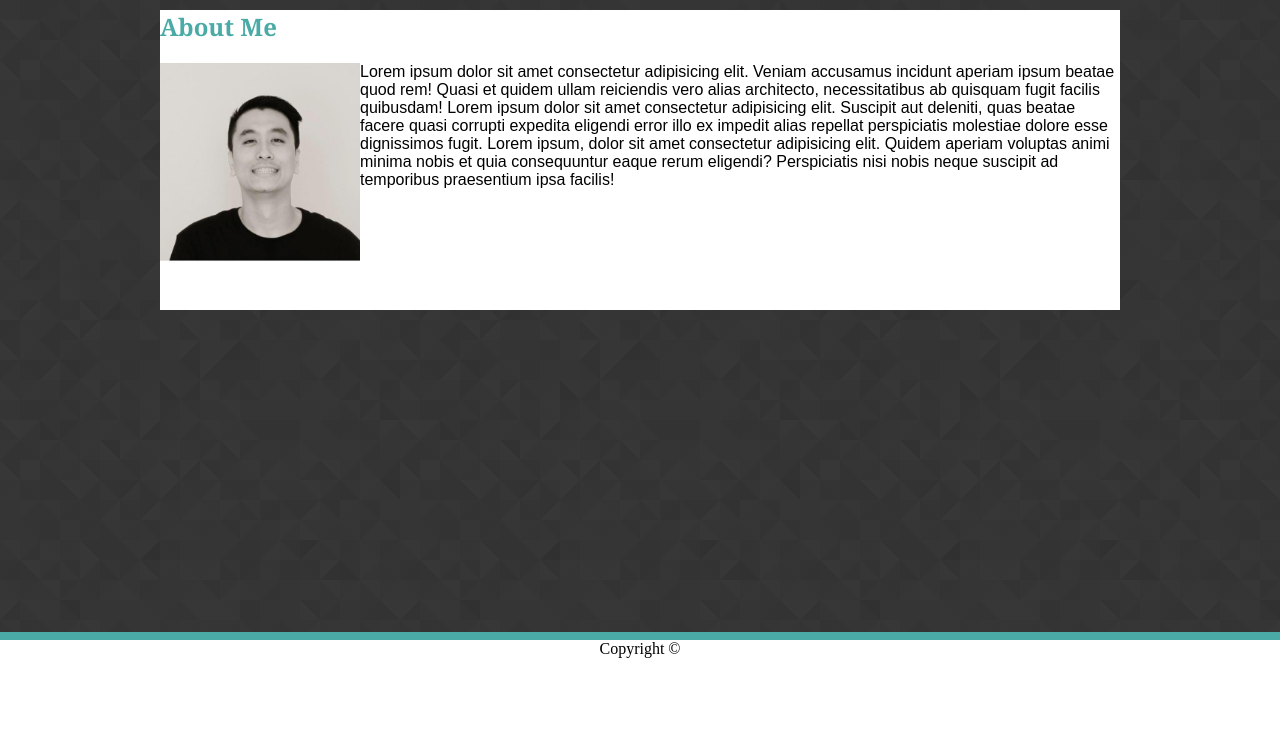
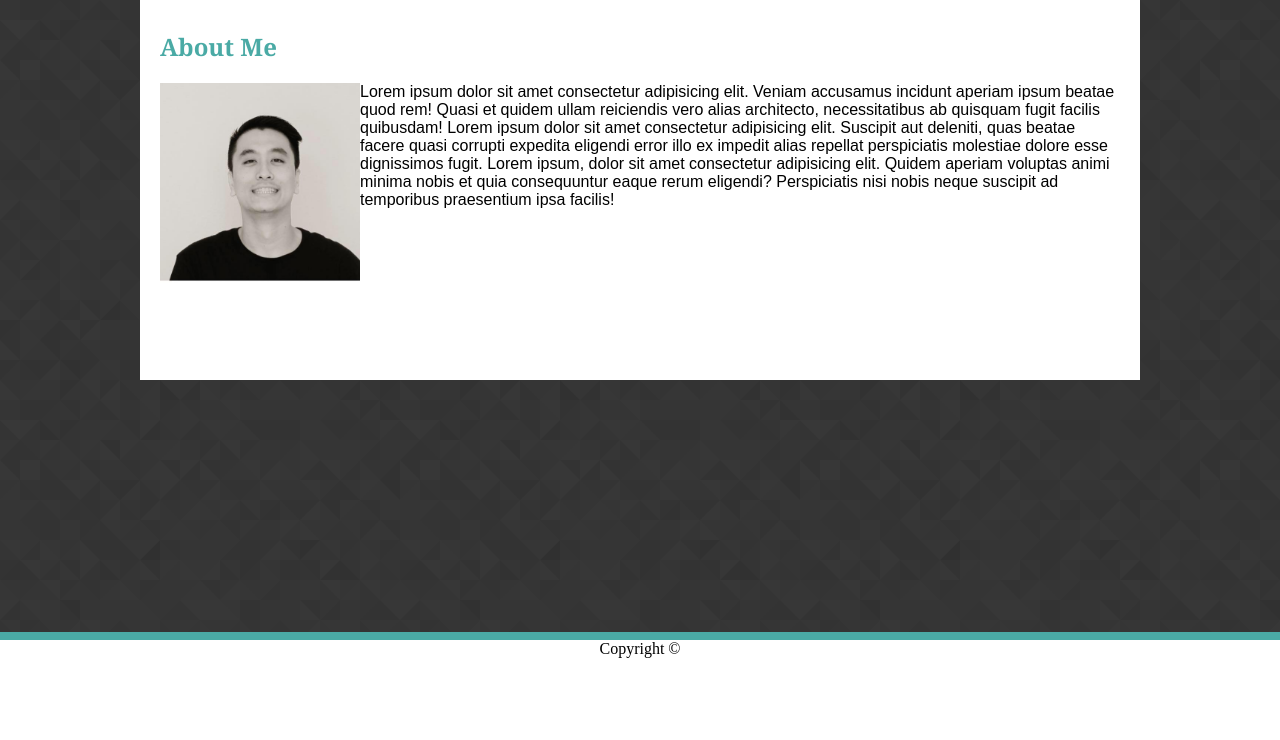
Before and after one commit to thejunglife/Basic-Portfolio, a plain HTML site: page index.html in a window 1280 px wide. Shown: the part 60-800 px from the top of the page. Drawn offline with Linux system fonts and the light colour scheme.

Commit message:
all complete

```diff
--- a/assets/css/style.css
+++ b/assets/css/style.css
@@ -63,7 +63,8 @@ p {
     width: 960px;
     background-color: white;
     margin: auto;
-    height: 300px;
+    height: 350px;
+    padding: 20px;
 }
 .footer {
     position: fixed;
```
